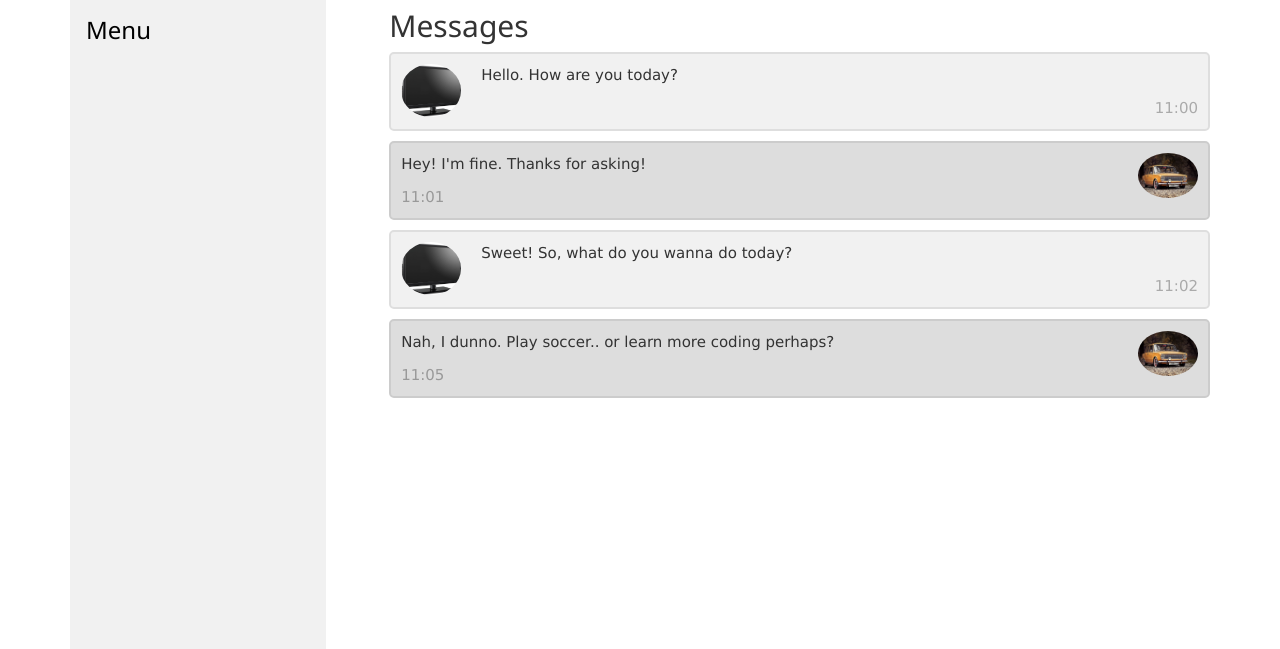
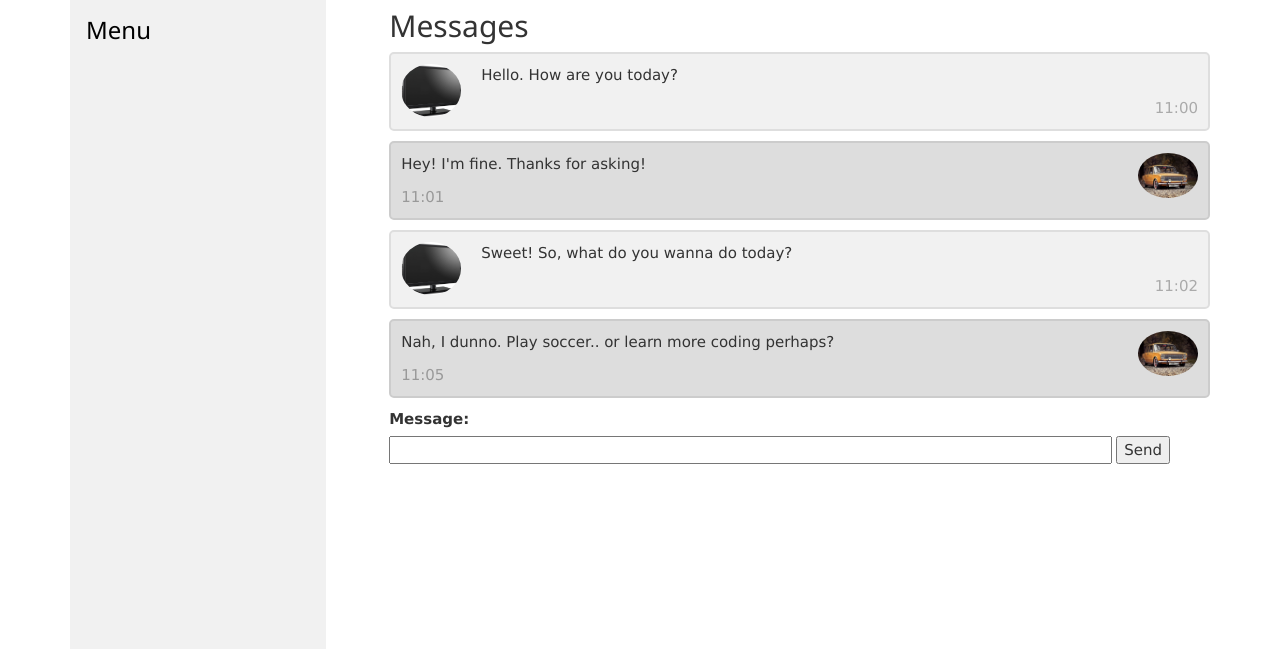
Before and after one commit to Tuddy18/MasinaVisurilorTale-Monolith, a Flask app: template app/templates/chat.html in a window 1280 px wide; the page is wider, and only the part inside the window is pictured. Shown: the part 151-800 px from the top of that part. Run offline with Flask 2, Linux system fonts and the light colour scheme; the template is opened without the code that fills it, so the values that code supplies are empty; some libraries are stand-ins or nearby versions.

Commit message:
input for message ugly af

```diff
--- a/app/templates/chat.html
+++ b/app/templates/chat.html
@@ -35,5 +35,11 @@
             <p>Nah, I dunno. Play soccer.. or learn more coding perhaps?</p>
             <span class="time-left_chat">11:05</span>
         </div>
-    </div>>
+    </div>
+    <div style="margin-left:28%">
+        <label for="fname">Message:</label><br>
+        <input type="text" id="fname" name="fname" style="width: 88%">
+        <button>Send</button><br>
+    </div>
+
 {% endblock %}
```
Lines whose indentation alone changed are shown as unchanged.
